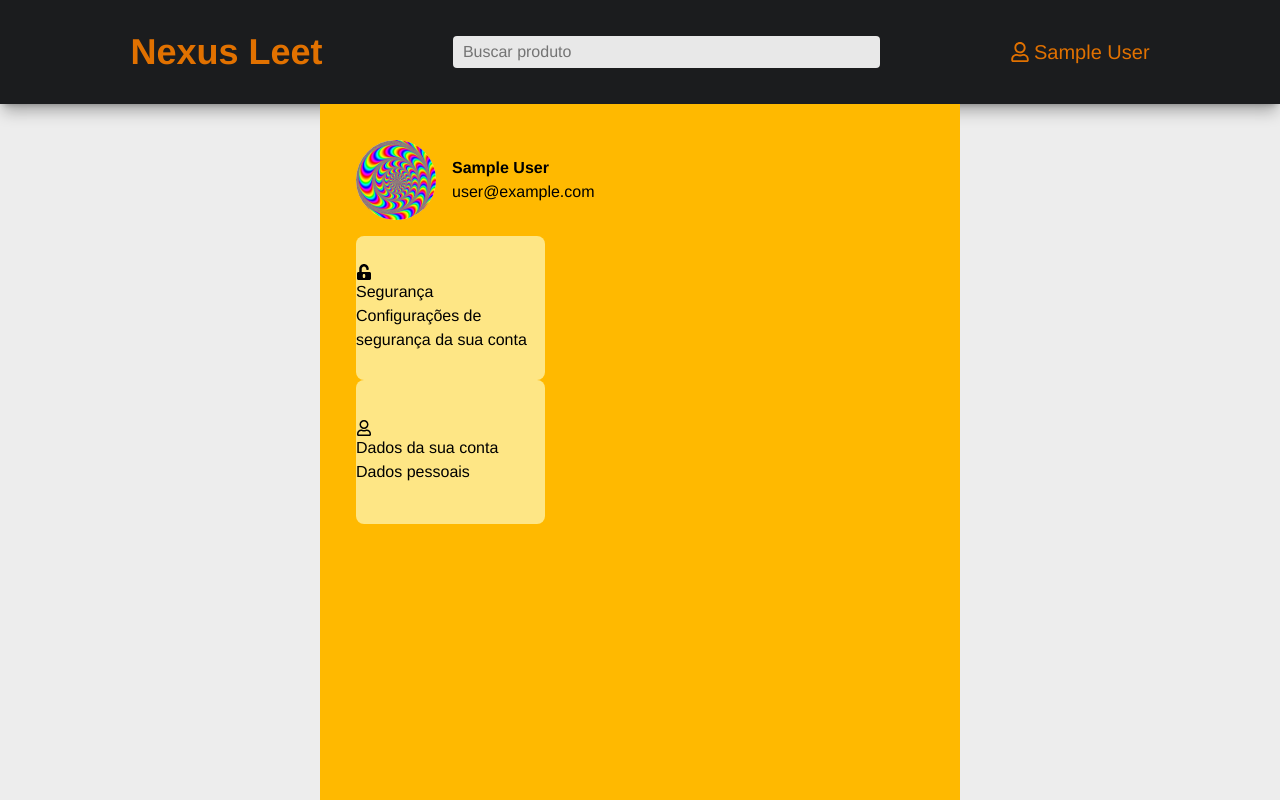
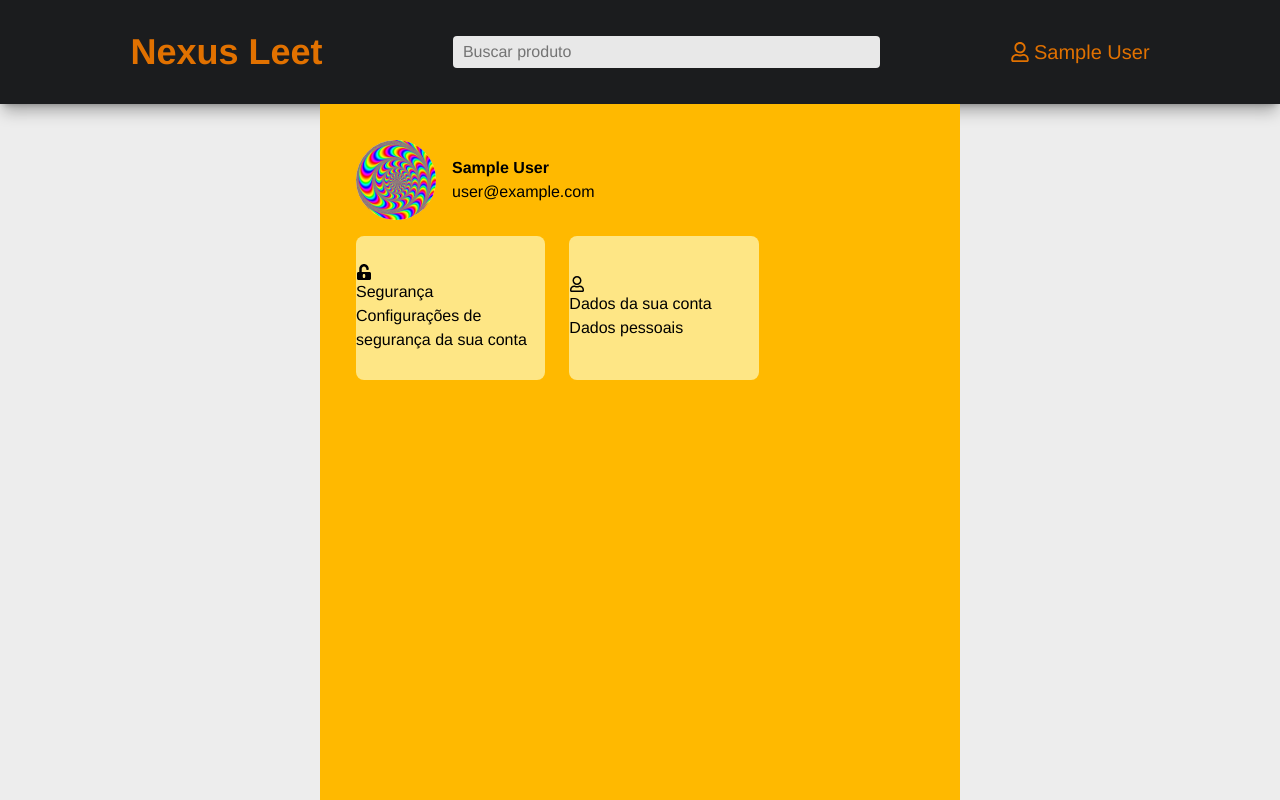
Before and after one commit to gustavocarvalho-ra/NextJs-NexusLeet, a Next.js app: page /my-account/user in a window 1280 px wide. Built offline with nearby package versions, Linux system fonts and the light colour scheme; no server answers; sample sign-in values are in the browser's storage.

Commit message:
style: add flex and gap

```diff
--- a/src/app/my-account/user/page.tsx
+++ b/src/app/my-account/user/page.tsx
@@ -29,7 +29,7 @@ export default async function MyAccontUser() {
                 <p className='font-normal'>{session.user?.email}</p>
               </div>
             </div>
-            <div>
+            <div className='flex gap-6'>
               <CardUser
                 icon={<FaUnlockAlt />}
                 TextStr="Segurança"
```
